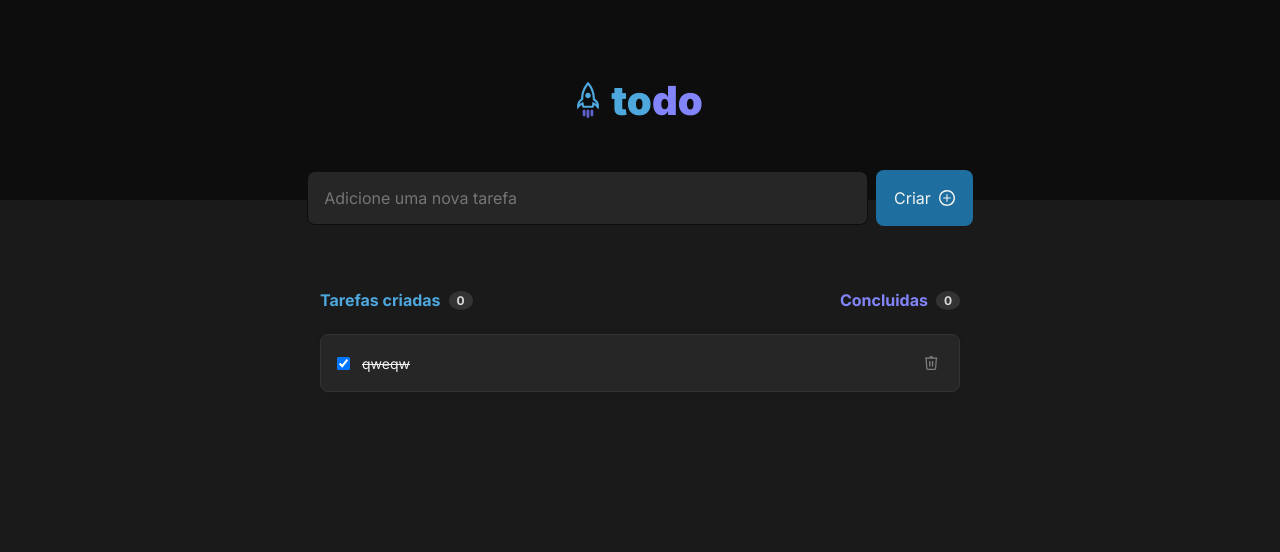
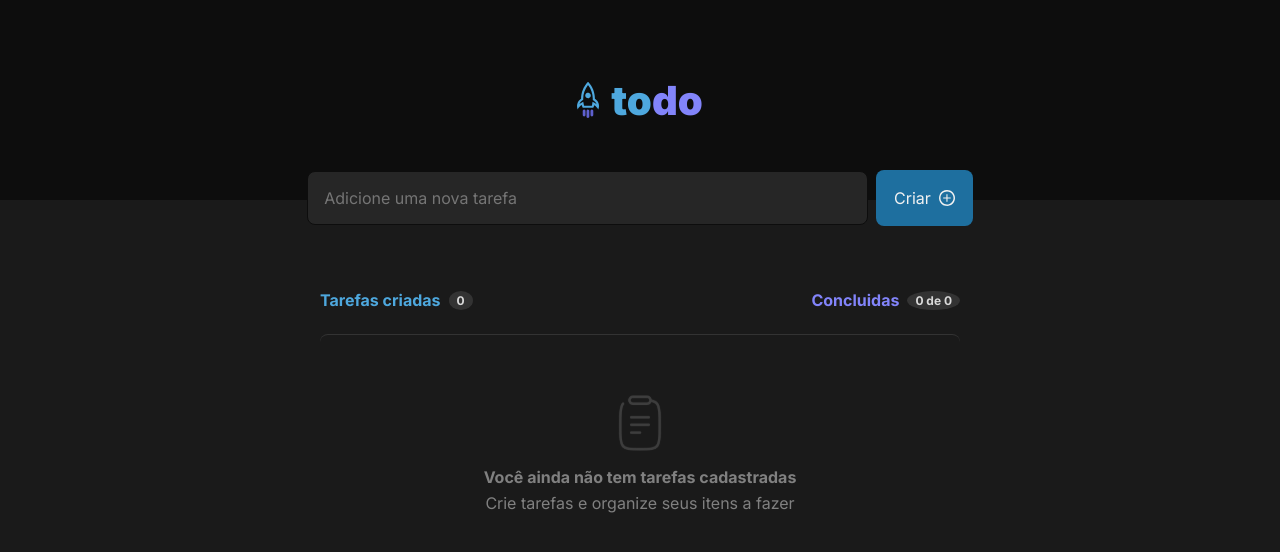
Before and after one commit to henriquedantass/ignite-desafio01-2022, a React (Vite) app: page / in a window 1280 px wide. Shown: the top 552 px of the page. Built offline with nearby package versions, Linux system fonts and the light colour scheme; data requests are answered from the project's data file.

Commit message:
header status

```diff
--- a/db.json
+++ b/db.json
@@ -1,9 +1,3 @@
 {
-  "tasks": [
-    {
-      "id": 0.3853023991383915,
-      "description": "qweqw",
-      "isCompleted": true
-    }
-  ]
+  "tasks": []
 }
--- a/src/components/Task/Task.module.css
+++ b/src/components/Task/Task.module.css
@@ -17,7 +17,7 @@
 }
 
 .done {
-  color: var(--gray-100);
+  color: var(--gray-300);
   font-size: 0.875rem;
   width: 100%;
   margin-left: 12px;
--- a/src/components/TaskList/index.tsx
+++ b/src/components/TaskList/index.tsx
@@ -1,3 +1,4 @@
+import { useEffect, useState } from "react";
 import { Empty } from "../Empty";
 import { Task, TaskType } from "../Task";
 import styles from "./TaskList.module.css";
@@ -9,16 +10,28 @@ interface TaskListProps {
 }
 
 export const TaskList = ({ tasks, onDelete, onDone }: TaskListProps) => {
+  const [doneTasks, setDoneTasks] = useState<string>("");
+
+  const handleFormatedTasksDone = () => {
+    const doneTasks = tasks.filter((item) => item.isCompleted === true);
+
+    setDoneTasks(`${doneTasks.length} de ${tasks.length}`);
+  };
+
+  useEffect(() => {
+    handleFormatedTasksDone();
+  }, [tasks]);
+
   return (
     <section className={styles.container}>
       <div className={styles.header}>
         <div className={styles.taskStatusContainer}>
           <p className={styles.tasksCreated}>Tarefas criadas</p>
-          <p className={styles.count}>0</p>
+          <p className={styles.count}>{tasks.length}</p>
         </div>
         <div className={styles.taskStatusContainer}>
           <p className={styles.tasksFinished}>Concluidas</p>
-          <p className={styles.count}>0</p>
+          <p className={styles.count}>{doneTasks}</p>
         </div>
       </div>
       <section className={styles.tasksList}>
```
